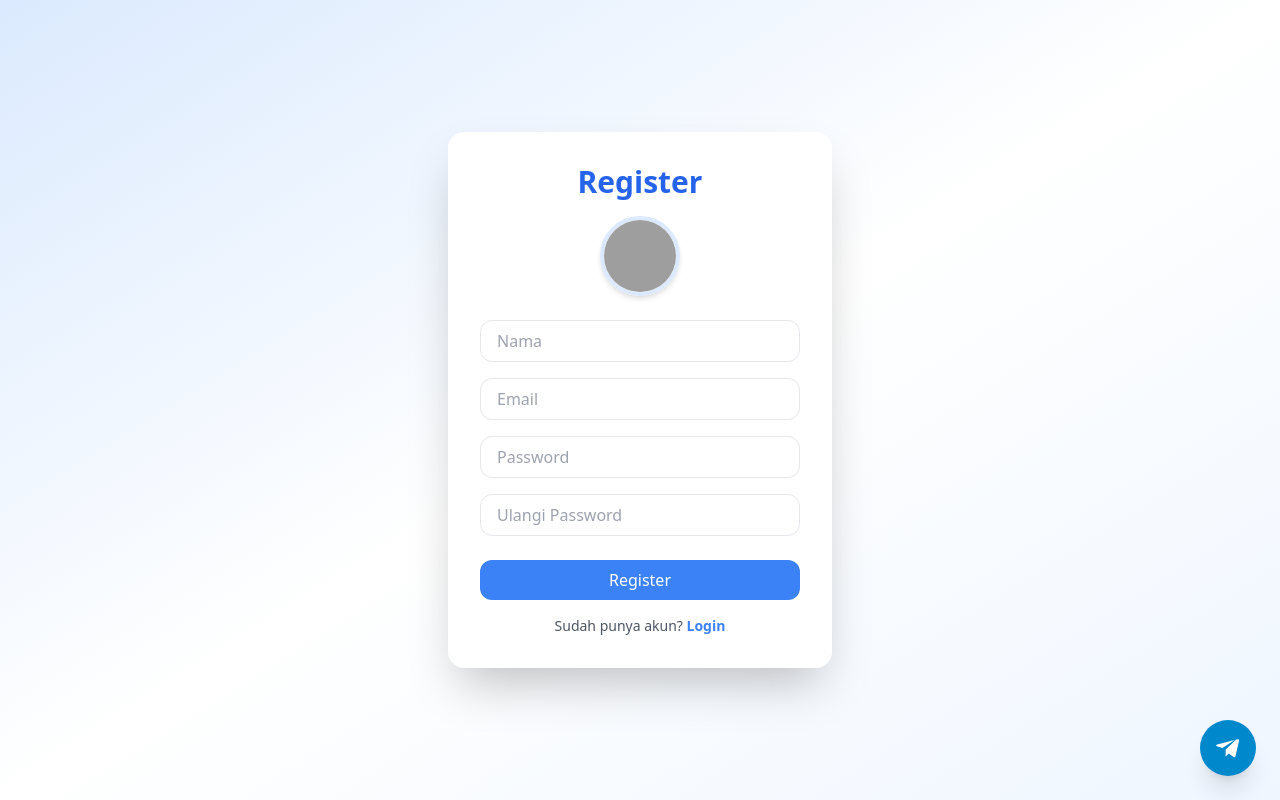
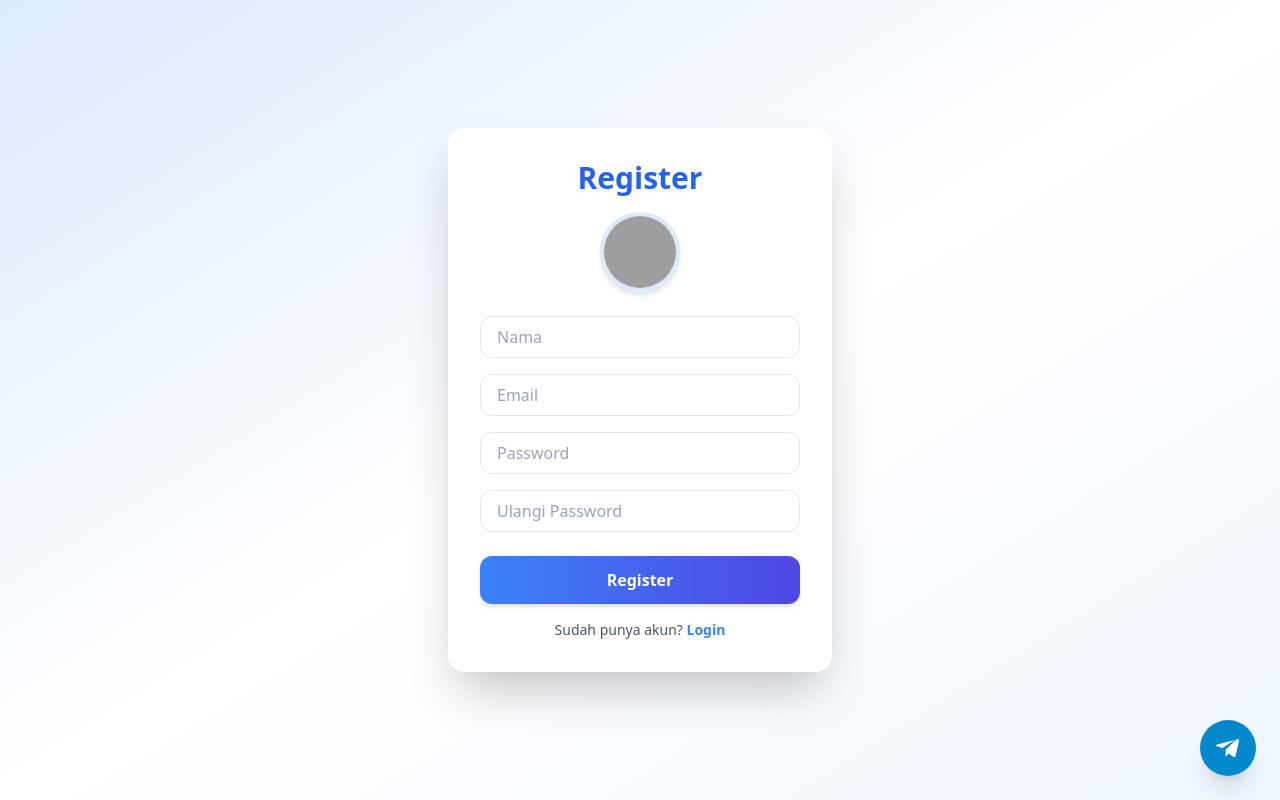
Before and after one commit to aanzapi/Web, a React (Vite) app: page /register in a window 1280 px wide. Built offline with nearby package versions, Linux system fonts and the light colour scheme; grey boxes are pictures that could not be loaded.

Commit message:
Update Register.jsx

```diff
--- a/src/pages/Register.jsx
+++ b/src/pages/Register.jsx
@@ -100,11 +100,11 @@ function Register() {
 
         {/* Tombol Register */}
         <button
-          onClick={handleRegister}
-          className="w-full bg-blue-500 hover:bg-blue-600 text-white py-2 rounded-xl transition duration-200"
-        >
-          Register
-        </button>
+  onClick={handleRegister}
+  className="w-full bg-gradient-to-r from-blue-500 to-indigo-600 hover:opacity-90 text-white py-3 rounded-xl font-semibold shadow-md transition"
+>
+  Register
+</button>
 
         {/* Link ke Login */}
         <p className="text-center mt-4 text-sm text-gray-600">
```
